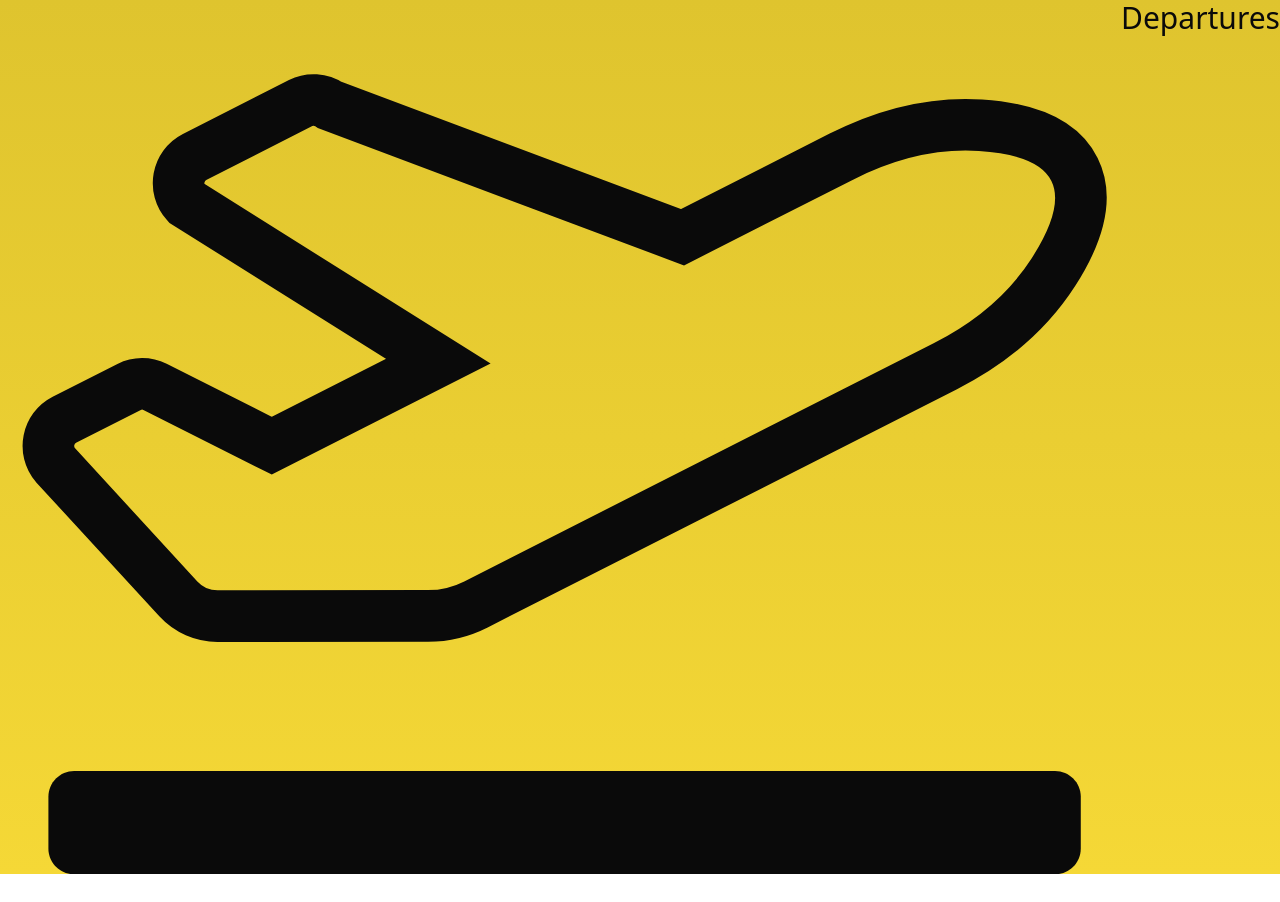
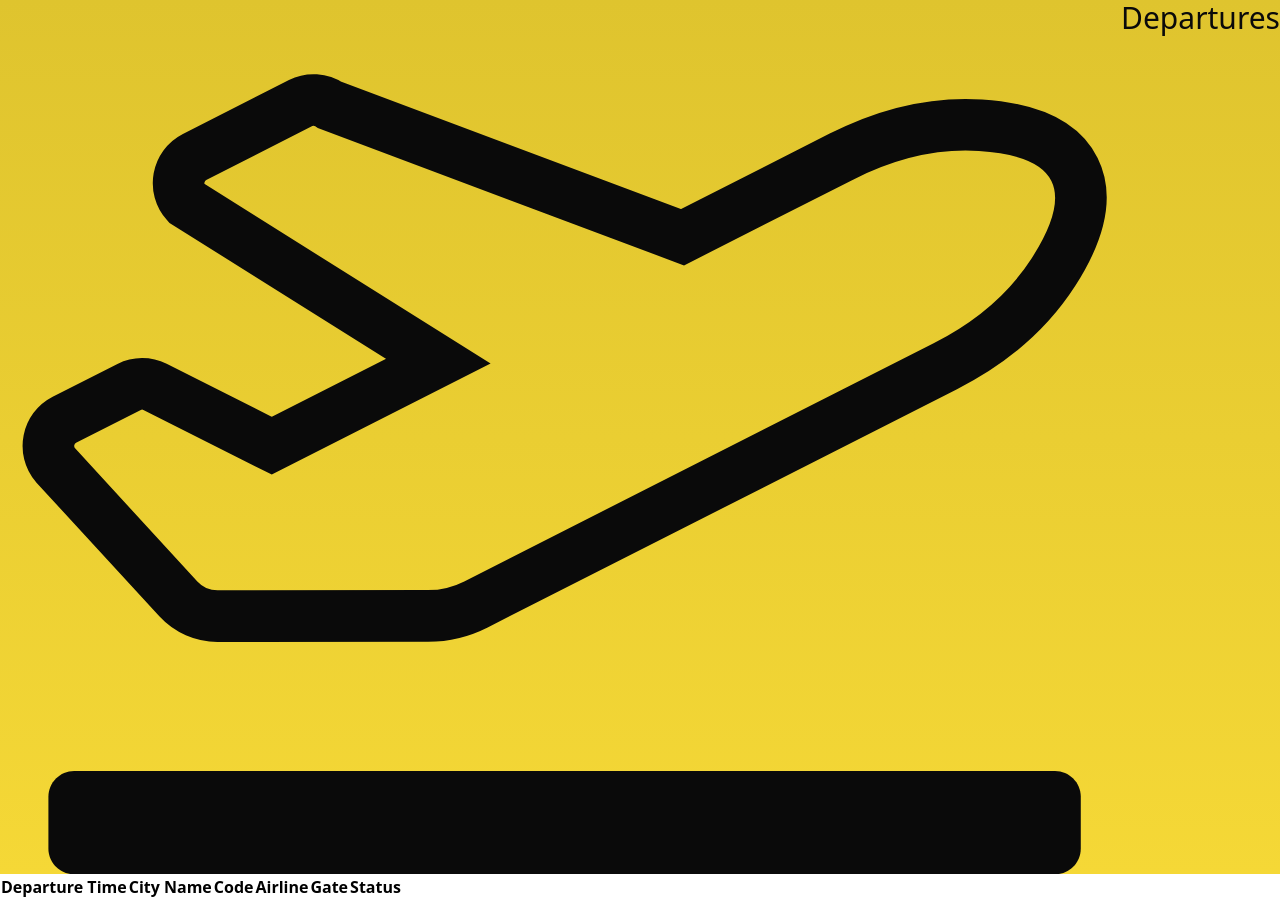
Before and after one commit to JamesManningR/DeparturesBoardVue2, a Vue app: page / in a window 1280 px wide. Before the commit the page ends 874 px from the top, so only its background shows below. Built offline with nearby package versions, Linux system fonts and the light colour scheme.

Commit message:
Imported departures into app

```diff
--- a/src/App.vue
+++ b/src/App.vue
@@ -1,5 +1,6 @@
 <script setup lang="ts">
 import AppHeader from '@/components/app/AppHeader.vue'
+import DeparturesTable from '@/components/departures/DeparturesTable.vue'
 </script>
 
 <template>
@@ -7,9 +8,7 @@ import AppHeader from '@/components/app/AppHeader.vue'
     <AppHeader />
 
     <main>
-      <table>
-
-      </table>
+      <DeparturesTable />
     </main>
   </div>
 </template>
```
